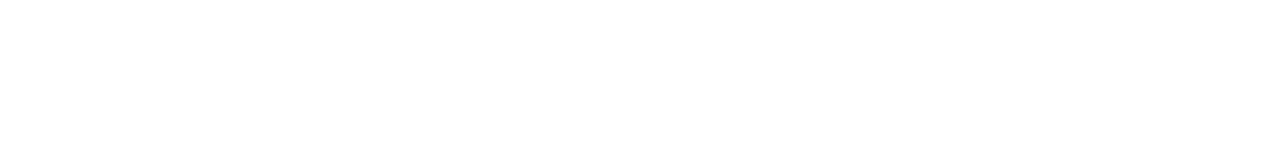
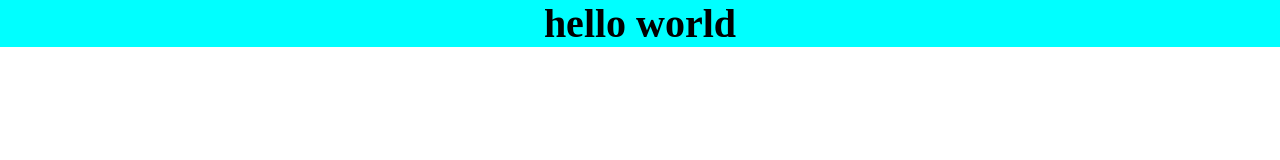
Before and after one commit to Elshod701/new, a plain HTML site: page index.html in a window 1280 px wide. Drawn offline with Linux system fonts and the light colour scheme.

Commit message:
header is done

```diff
--- a/index.html
+++ b/index.html
@@ -8,6 +8,8 @@
     <link rel="stylesheet" href="style.css">
 </head>
 <body>
-
+    <header>
+        <h1>hello world</h1>
+    </header>
 </body>
 </html>
--- a/style.css
+++ b/style.css
@@ -0,0 +1,15 @@
+* {
+  padding: 0;
+  margin: 0;
+  box-sizing: border-box;
+}
+
+header {
+  background-color: aqua;
+}
+
+h1 {
+  color: black;
+  font-size: 40px;
+  text-align: center;
+}
```
